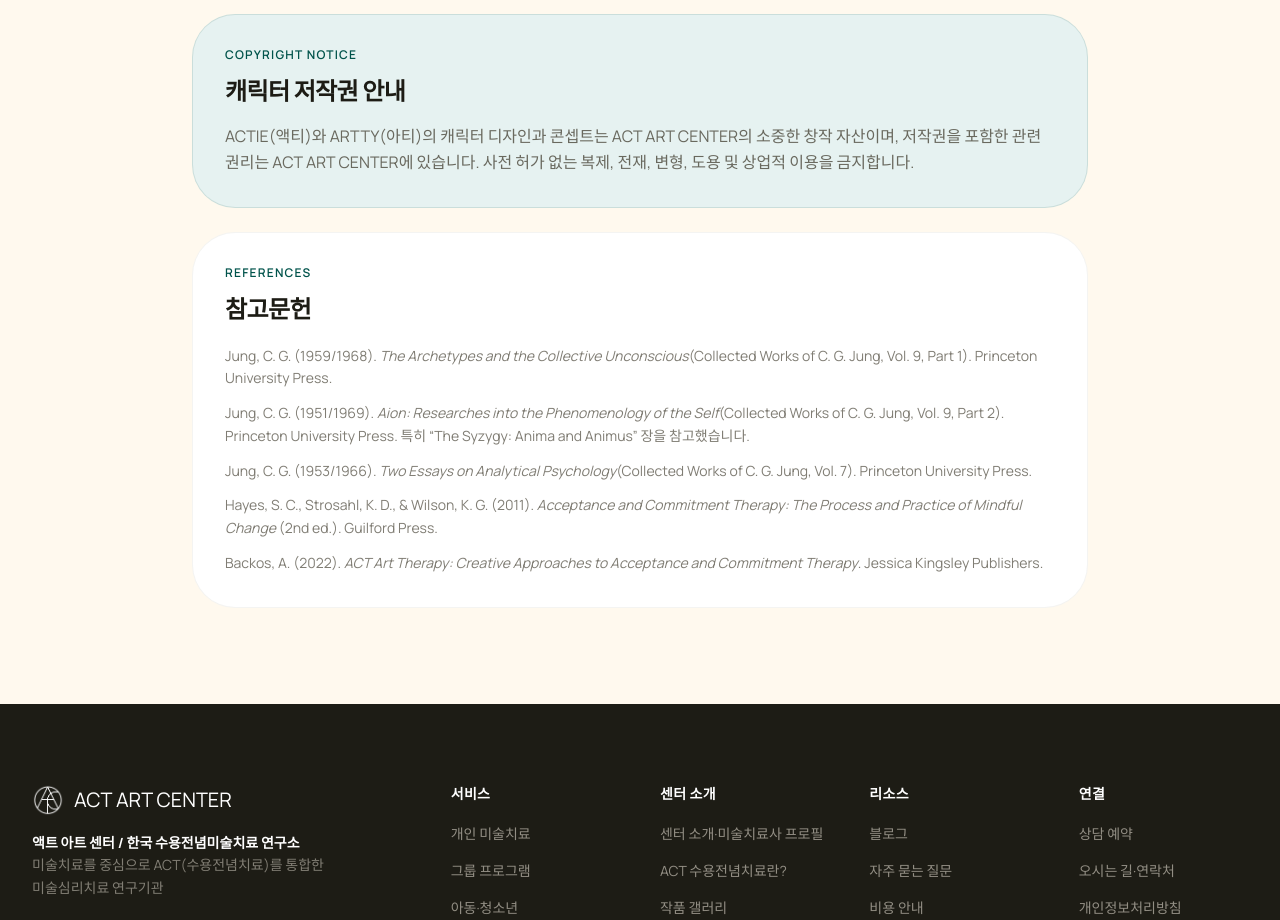
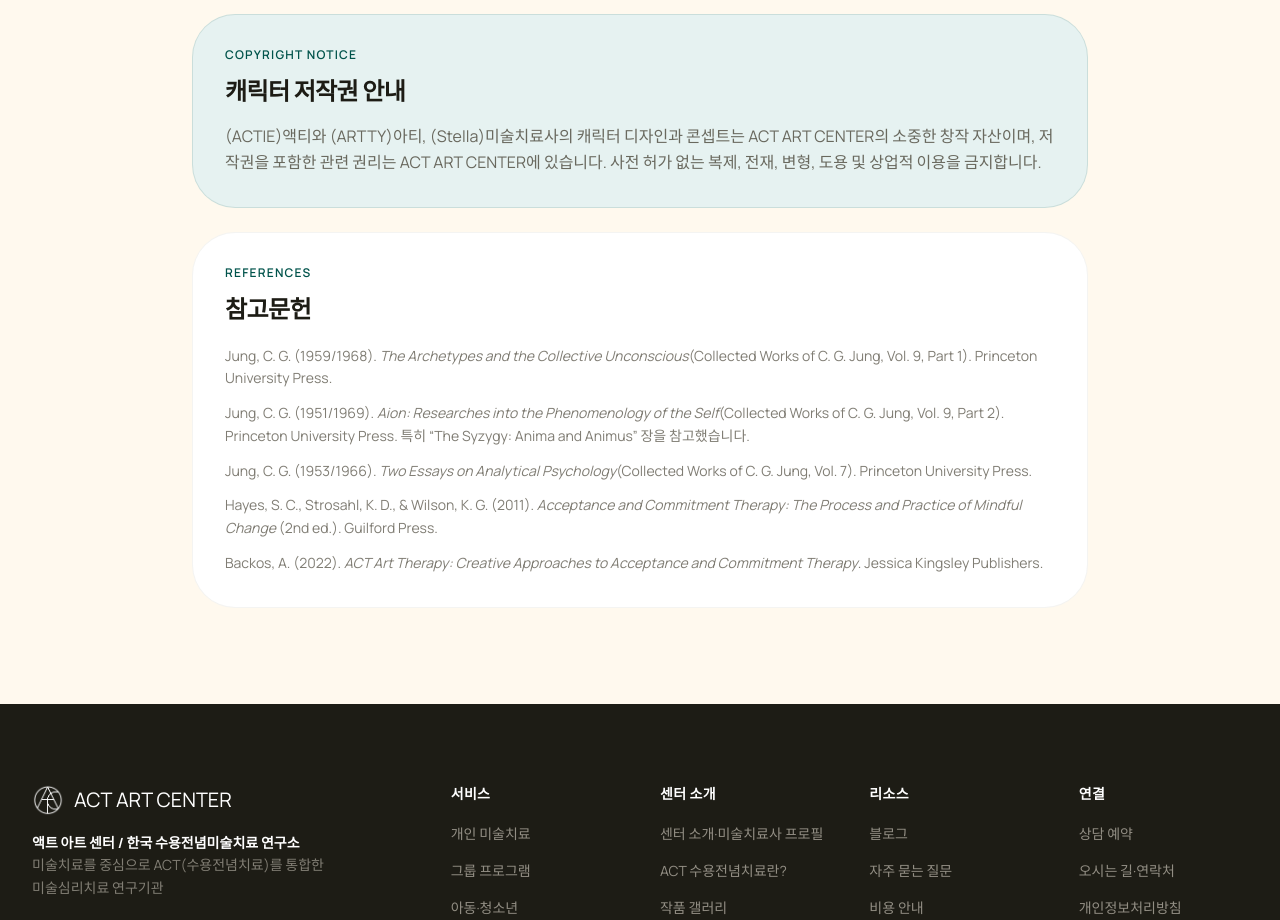
Before and after one commit to act-art-center/actartcenter.com, a Next.js app: page /characters in a window 1280 px wide. Shown: the part 3360-4280 px from the top of the page. Built offline with nearby package versions, Linux system fonts and the light colour scheme.

Commit message:
Expand character copyright attribution

```diff
--- a/src/app/characters/page.tsx
+++ b/src/app/characters/page.tsx
@@ -199,8 +199,9 @@ export default function CharactersPage() {
               캐릭터 저작권 안내
             </h2>
             <p className="mt-4 text-charcoal/80 text-sm lg:text-base leading-relaxed">
-              ACTIE(액티)와 ARTTY(아티)의 캐릭터 디자인과 콘셉트는 ACT ART CENTER의
-              소중한 창작 자산이며, 저작권을 포함한 관련 권리는 ACT ART CENTER에 있습니다.
+              (ACTIE)액티와 (ARTTY)아티, (Stella)미술치료사의 캐릭터 디자인과 콘셉트는
+              ACT ART CENTER의 소중한 창작 자산이며, 저작권을 포함한 관련 권리는
+              ACT ART CENTER에 있습니다.
               사전 허가 없는 복제, 전재, 변형, 도용 및 상업적 이용을 금지합니다.
             </p>
           </div>
```
